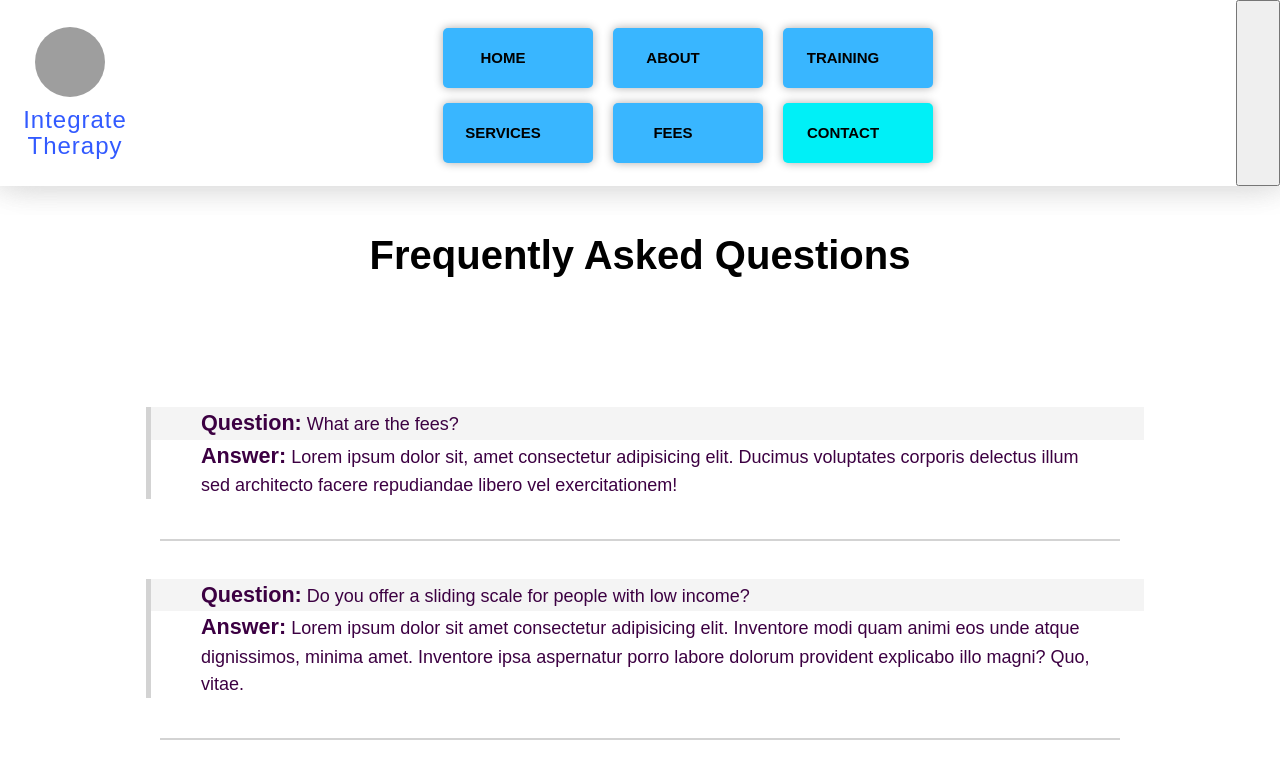
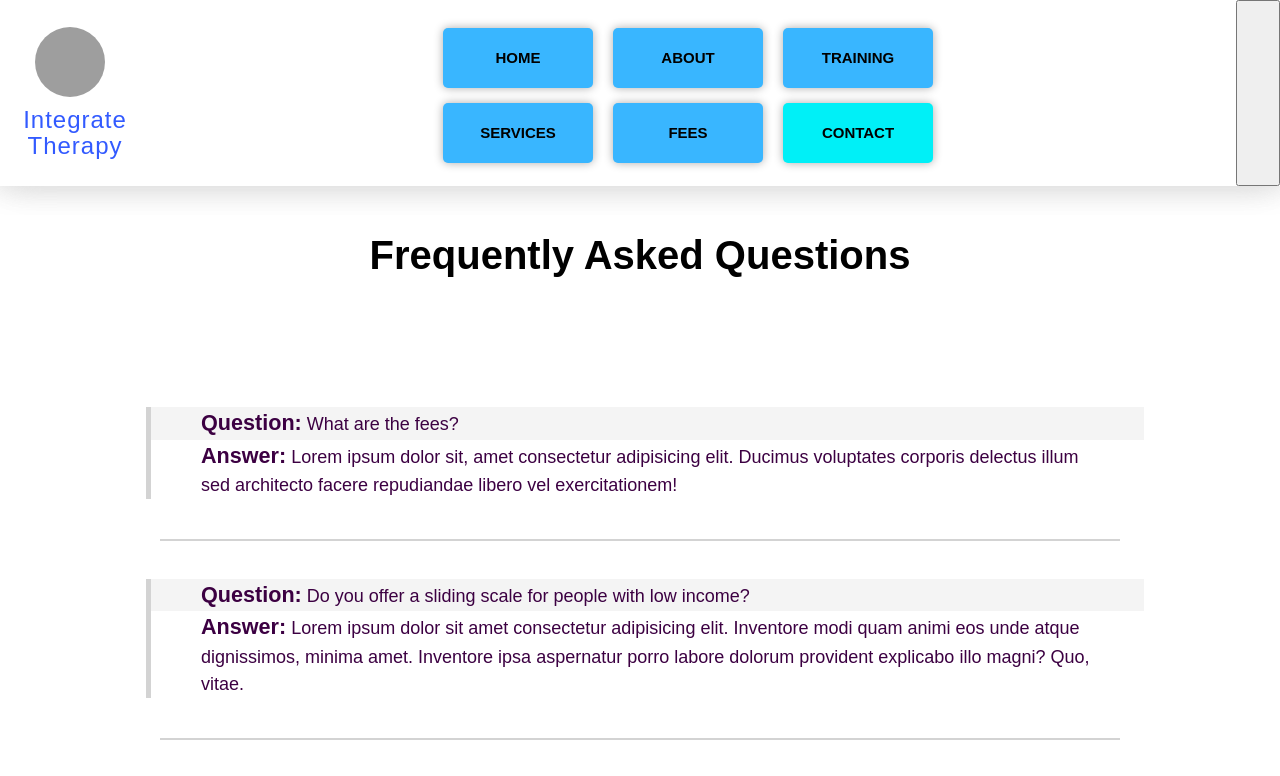
Before and after one commit to SasanTazayoni/integrate-therapy, a React (Vite) app: page /faq in a window 1280 px wide. Shown: the top 776 px of the page. Built offline with nearby package versions, Linux system fonts and the light colour scheme; grey boxes are pictures that could not be loaded; a web font is replaced by a local one.

Commit message:
Remove icons from navbar large screens and correct file path for Home page

```diff
--- a/src/components/Navigation.tsx
+++ b/src/components/Navigation.tsx
@@ -30,18 +30,13 @@ export default function Navbar() {
       <ul className="list nav__list-widescreen">
         {NAV_LINKS.map((label) => (
           <li key={label}>
-            <Link to={`/${label.toLowerCase()}`}>
+            <Link to={label === "Home" ? "/" : `/${label.toLowerCase()}`}>
               <div
                 className={`btn btn--${
                   label === "Contact" ? "primary" : "secondary"
                 } nav__btn`}
               >
                 {label}
-                <svg className="icon">
-                  <use
-                    xlinkHref={`./images/integratesprite.svg#${label.toLowerCase()}`}
-                  />
-                </svg>
               </div>
             </Link>
           </li>
@@ -62,7 +57,7 @@ export default function Navbar() {
       <ul id="mobile-menu" className="list nav__list collapsible__content">
         {NAV_LINKS.map((label) => (
           <li key={label} className="nav__item">
-            <Link to={`/${label.toLowerCase()}`}>
+            <Link to={label === "Home" ? "/" : `/${label.toLowerCase()}`}>
               <svg className="icon icon--secondary">
                 <use
                   xlinkHref={`./images/integratesprite.svg#${label.toLowerCase()}`}
```
